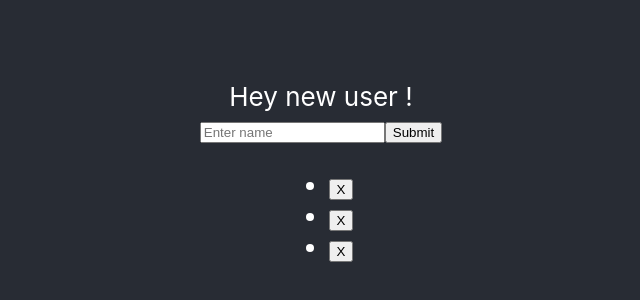
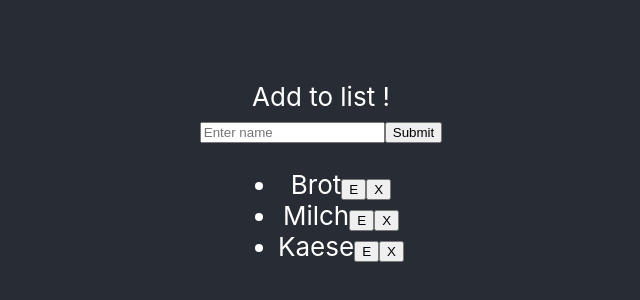
Before and after one commit to Thomas-2003/todo-list, a React (Create React App) app: page / in a window 1280 px wide. Shown: the part 216-516 px from the top of the page, without its empty margins (319-959 px from the left). Built offline with nearby package versions, Linux system fonts and the light colour scheme; no server answers; the HTML template or start-up script is replaced by a standard one.

Commit message:
prepare todo list

```diff
--- a/src/App.js
+++ b/src/App.js
@@ -3,32 +3,25 @@ import './App.css';
 import Userlist from './Userlist';
 
 function App() {
-  const names = ["Thomas", "Frank", "Tommy"] // nono-react pure javascript array
+  const names = [{ title: "Brot" }, { title: "Milch" }, { title: "Kaese" }] // nono-react pure javascript array
   const [stateNames, setStateNames] = useState(names) //define a getter variable and a setter method
   const [input, setInput] = useState("")
   const [error, setError] = useState(undefined)
 
-  function convert(input) {
-    let output = "";
-    for (var i = 0; i < input.length; i++) {
-      output += input[i].charCodeAt(0).toString(2) + " ";
-    }
-    return output
-  }
-  useEffect(() => { //one time effect, will not be affected by react re-renders
-    fetch('https://jsonplaceholder.typicode.com/todos')  //async operation
-      .then(response => response.json())
-      .then(json => {
-        setStateNames(json) //save response into state after it is finished
-      })
-  }, [])
+  // useEffect(() => { //one time effect, will not be affected by react re-renders
+  //   fetch('https://jsonplaceholder.typicode.com/todos')  //async operation
+  //     .then(response => response.json())
+  //     .then(json => {
+  //       setStateNames(json) //save response into state after it is finished
+  //     })
+  // }, [])
+
   return (
-    <div className="App">
-      <header className="App-header">
-        Hey new user {input}!
+    <div className="App ">
+      <header className="App-header container">
+        Add to list {input}!
         <div class="input-group my-3">
           <input className='form-control' value={input} id="name" name="username" placeholder='Enter name' onChange={(e) => {
-            const binaryString = convert(e.target.value)
             setInput(e.target.value)
             if (e.target.value.length > 1) {
               setError(undefined)
@@ -42,6 +35,7 @@ function App() {
             const newStateNames = [...stateNames] // deepclone
             newStateNames.push(name.value)
             setStateNames(newStateNames)
+            setInput("")
           }}>Submit</button>
         </div>
         {error !== undefined ? (
--- a/src/Userlist.jsx
+++ b/src/Userlist.jsx
@@ -1,7 +1,22 @@
+
+import React, { useState, useEffect, useRef } from 'react'
 function Userlist(props) {
-    return <ul className="list-group">{props.stateNames.map(todo => (
+    let inputRefs = []
+
+    const setRef = (ref) => {
+        inputRefs.push(ref);
+    };
+    const [edit, setEdit] = useState("")
+    console.log(edit)
+    const [title, setTitle] = useState("")
+    return <ul className="list-group w-100">{props.stateNames.map(todo => (
         <li className="list-group-item d-flex justify-content-between align-items-center">
-            <span className="me-3">{todo.title}</span>
+            <span ref={setRef} contentEditable={edit === todo.id ? "true" : "false"} className="me-3">{todo.title}</span>
+            <button className="btn btn-outline-info" onClick={(e) => {
+                setEdit(todo.id)
+                inputRefs[todo.id].focus();
+
+            }}>E</button>
             <button className="btn btn-outline-danger" onClick={(e) => {
                 const newStateNames = [...props.stateNames] // deepclone
                 const positionInArray = newStateNames.findIndex(nameToSearch => nameToSearch.title === todo.title)
```
